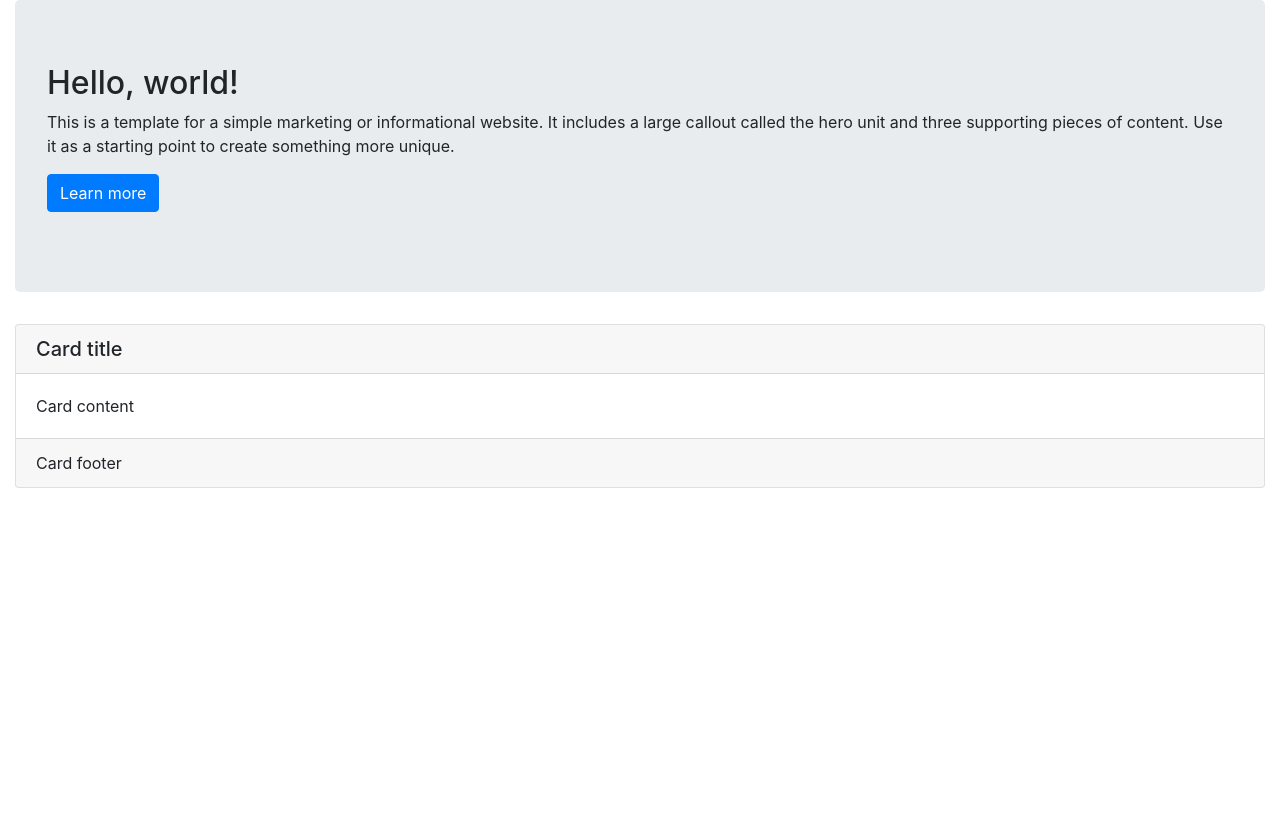
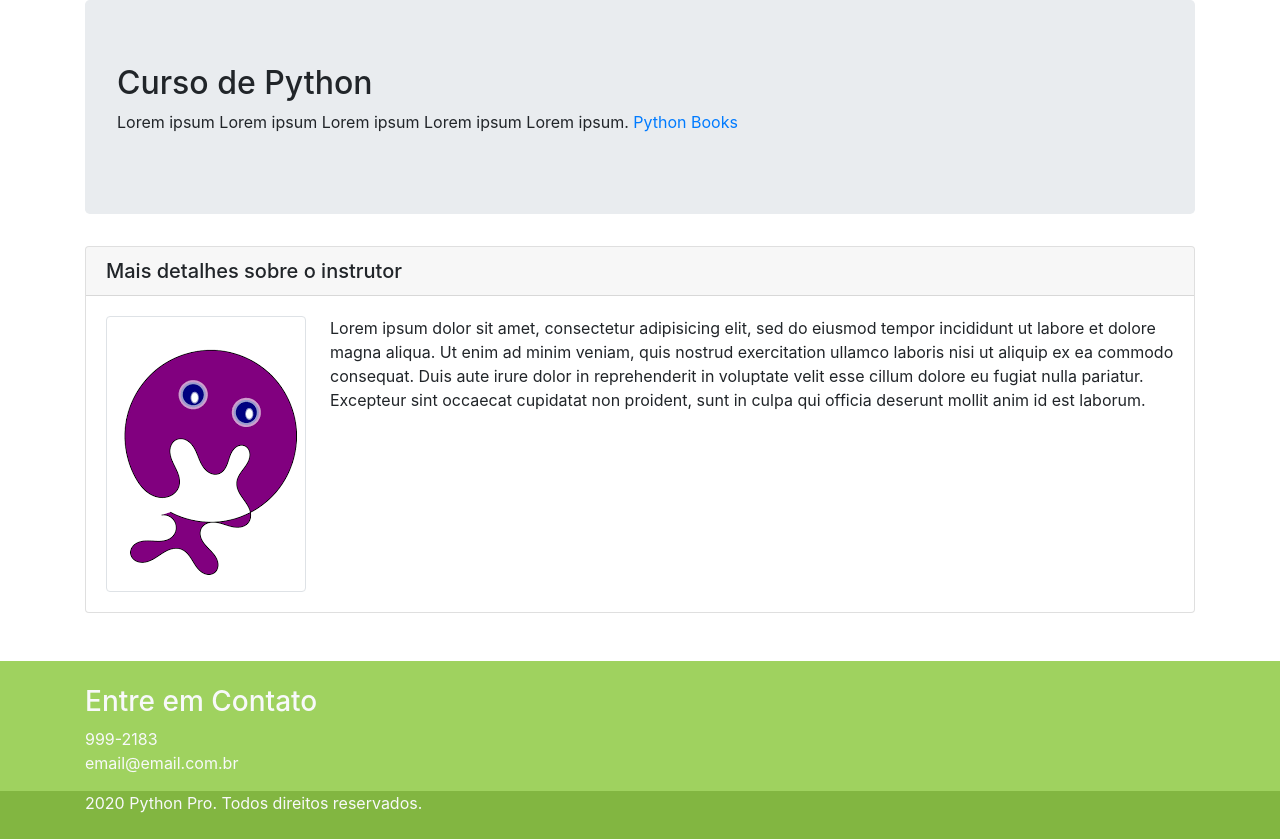
Before and after one commit to arturlauth/1st_Django, a Django app: template pypro/base/templates/base/home.html in a window 1280 px wide. Shown: the part 56-895 px from the top of the page. Before the commit the page ends 800 px from the top, so only its background shows below. Run offline with Django 3.2, Linux system fonts and the light colour scheme; the template is opened without the code that fills it, so the values that code supplies are empty; some libraries are stand-ins or nearby versions.

Commit message:
rodapé .. html/css
#close 58

```diff
--- a/pypro/base/static/css/style.css
+++ b/pypro/base/static/css/style.css
@@ -1 +1,7 @@
-# Empty CSS file for your own CSS
+.main-footer{
+    background-color: #9fd25f;
+}
+
+.rights {
+    background-color: #82b641;
+}
--- a/pypro/base/templates/base/home.html
+++ b/pypro/base/templates/base/home.html
@@ -32,34 +32,30 @@
   </div>
 </nav>
 
-    <div class="container-fluid">
+    <div class="container">
 	<div class="row">
 		<div class="col-md-12">
 
 			<div class="jumbotron">
 				<h2>
-					Hello, world!
+					Curso de Python
 				</h2>
 				<p>
-					This is a template for a simple marketing or informational website. It includes a large callout called the hero unit and three supporting pieces of content. Use it as a starting point to create something more unique.
-				</p>
-				<p>
-					<a class="btn btn-primary btn-large" href="#">Learn more</a>
+					Lorem ipsum Lorem ipsum Lorem ipsum Lorem ipsum Lorem ipsum.
+                    <a href="https://wiki.python.org/moin/PythonBooks" target="_blank"> Python Books</a>
 				</p>
 			</div>
 			<div class="row">
 				<div class="col-md-12">
 					<div class="card">
 						<h5 class="card-header">
-							Card title
+							Mais detalhes sobre o instrutor
 						</h5>
 						<div class="card-body">
 							<p class="card-text">
-								Card content
+								<img src="{% static 'img/unnamed.png' %}" alt="foto luciano" class="img-thumbnail float-left mr-4">
+                                Lorem ipsum dolor sit amet, consectetur adipisicing elit, sed do eiusmod tempor incididunt ut labore et dolore magna aliqua. Ut enim ad minim veniam, quis nostrud exercitation ullamco laboris nisi ut aliquip ex ea commodo consequat. Duis aute irure dolor in reprehenderit in voluptate velit esse cillum dolore eu fugiat nulla pariatur. Excepteur sint occaecat cupidatat non proident, sunt in culpa qui officia deserunt mollit anim id est laborum.
 							</p>
-						</div>
-						<div class="card-footer">
-							Card footer
 						</div>
 					</div>
 				</div>
@@ -68,6 +64,29 @@
 	</div>
 </div>
 
+<footer class="main-footer mt-5 pt-4 text-light">
+    <div class="container">
+        <div class="row">
+            <div class="col">
+                <h3>Entre em Contato</h3>
+                <address>
+                    999-2183
+                    <br/>
+                    <a href="mailto:email@email.com.br" class="text-light">email@email.com.br</a>
+                </address>
+            </div>
+        </div>
+    </div>
+    <div class="rights pb-4">
+        <div class="container">
+            <div class="row">
+                <div class="col">
+                    {% now 'Y' %} Python Pro. Todos direitos reservados.
+                </div>
+            </div>
+        </div>
+    </div>
+</footer>
 
   </body>
 </html>
```
Also changed, not shown: pypro/base/static/img/unnamed.png (added).
